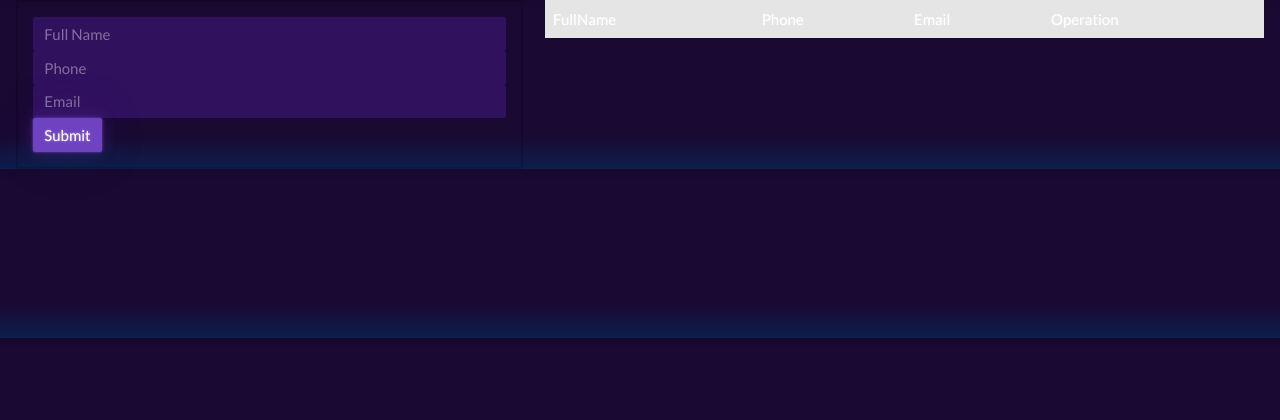
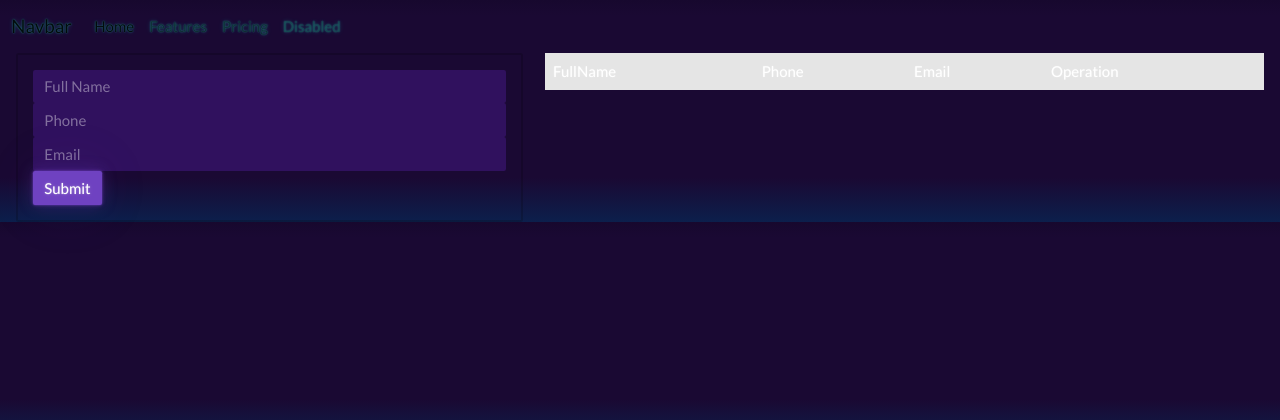
Before and after one commit to Its-Yayo/f-test, a Flask app: page / in a window 1280 px wide. Shown: the top 420 px of the page. Run offline with Flask 3, Linux system fonts and the light colour scheme; data that the repository does not hold is empty; parts of the project's set-up code (start-up, migrations or seed data) failed here and were passed over.

Commit message:
Add improvements layout.html #35

```diff
--- a/templates/layout.html
+++ b/templates/layout.html
@@ -1,4 +1,4 @@
-<!doctype html>
+<!DOCTYPE html>
 <html lang="en">
 <head>
     <meta charset="UTF-8">
@@ -10,8 +10,33 @@
     <title>F-test App</title>
 </head>
 <body>
+    <!-- Navbar -->
+    <nav class="navbar navbar-expand-lg bg-body-tertiary">
+      <div class="container-fluid">
+        <a class="navbar-brand" href="#">Navbar</a>
+        <button class="navbar-toggler" type="button" data-bs-toggle="collapse" data-bs-target="#navbarNav" aria-controls="navbarNav" aria-expanded="false" aria-label="Toggle navigation">
+          <span class="navbar-toggler-icon"></span>
+        </button>
+        <div class="collapse navbar-collapse" id="navbarNav">
+          <ul class="navbar-nav">
+            <li class="nav-item">
+              <a class="nav-link active" aria-current="page" href="#">Home</a>
+            </li>
+            <li class="nav-item">
+              <a class="nav-link" href="#">Features</a>
+            </li>
+            <li class="nav-item">
+              <a class="nav-link" href="#">Pricing</a>
+            </li>
+            <li class="nav-item">
+              <a class="nav-link disabled" aria-disabled="true">Disabled</a>
+            </li>
+          </ul>
+        </div>
+      </div>
+    </nav>
 
-    <!-- Navbar -->
+    <!-- Conteiner -->
     <div class="w3-container">
         {% block body %}
         {% endblock %}
```
